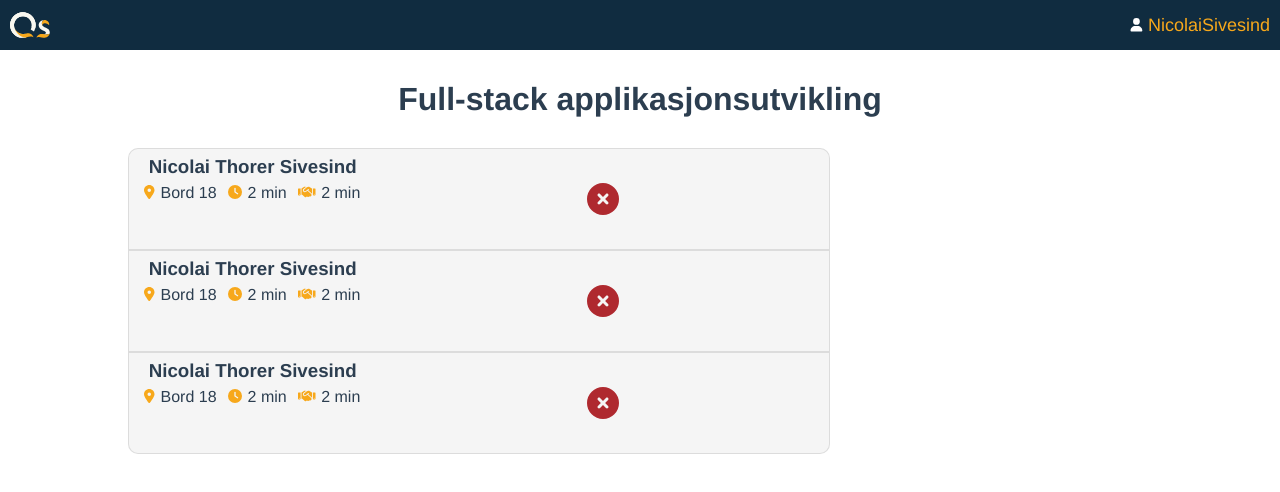
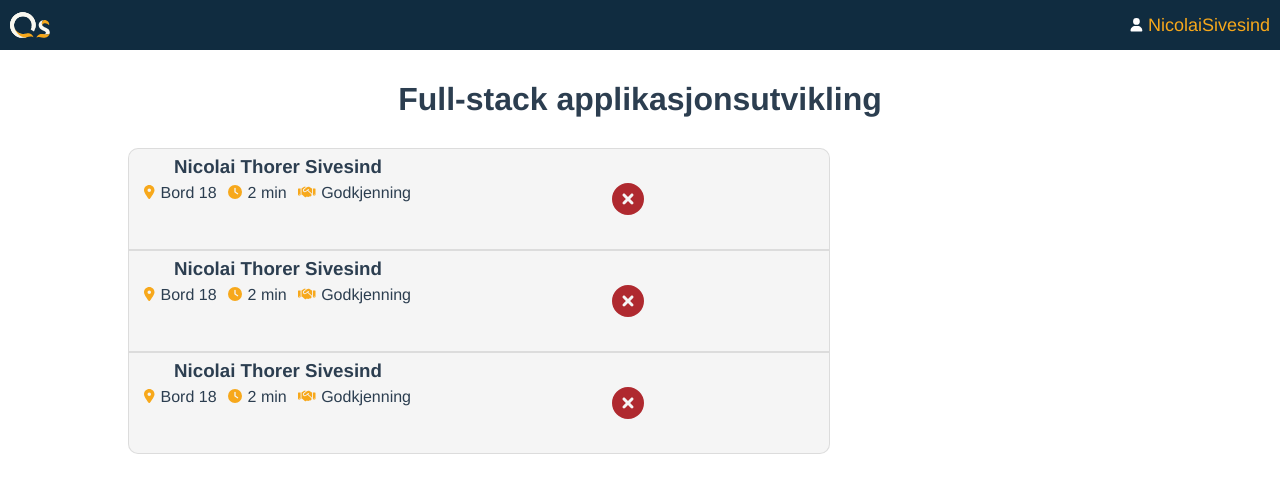
Before and after one commit to erl1erl1/qs3, a Vue app in the folder qs/: page /queue in a window 1280 px wide. Shown: the top 492 px of the page. Built offline with nearby package versions, Linux system fonts and the light colour scheme.

Commit message:
safety commit

```diff
--- a/qs/src/components/QueueItem.vue
+++ b/qs/src/components/QueueItem.vue
@@ -13,7 +13,7 @@
       </div>
       <div class="field">
         <font-awesome-icon icon="handshake" class="field-icon" size="sm"/>
-        <p>2 min</p>
+        <p>Godkjenning</p>
       </div>
     </div>
   </div>
--- a/qs/src/views/Home.vue
+++ b/qs/src/views/Home.vue
@@ -17,11 +17,6 @@ export default {
     ...mapGetters([
         'getSubjects',
     ]),
-    /*
-    getSubjects(){
-      return this.$store.getters.getSubjects
-    }
-    */
   }
 }
 </script>
```
